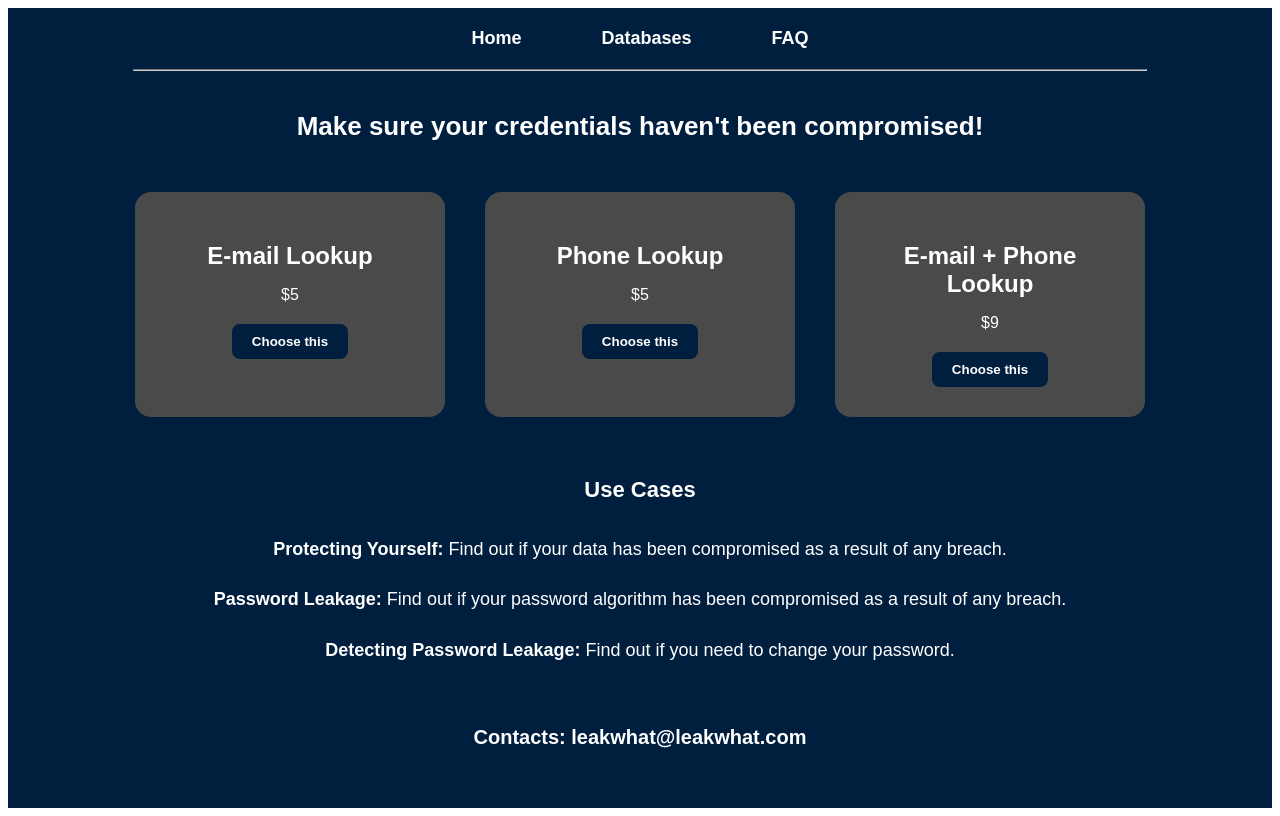
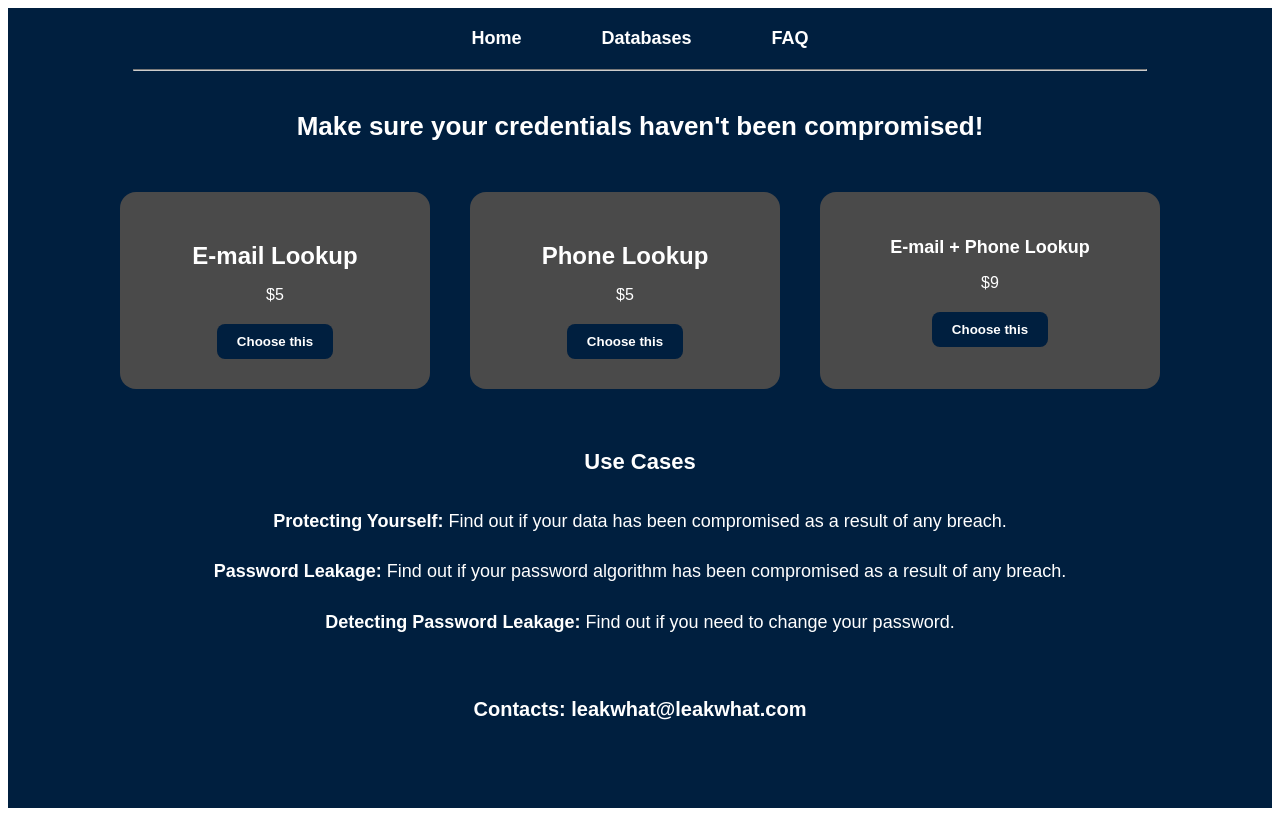
Before and after one commit to Bensero87/leakwhat, a Next.js app: page / in a window 1280 px wide. Built offline with nearby package versions, Linux system fonts and the light colour scheme.

Commit message:
Update index.js

```diff
--- a/pages/index.js
+++ b/pages/index.js
@@ -62,8 +62,8 @@ export default function Home() {
         </div>
 
 {/* E-mail + Phone Lookup */}
-        <div style={{ backgroundColor: '#4a4a4a', padding: '30px', borderRadius: '16px', width: '250px', textAlign: 'center' }}>
-          <h2 style={{ color: 'white', marginBottom: '10px' }}>E-mail + Phone Lookup</h2>
+<div style={{ backgroundColor: '#4a4a4a', padding: '30px', borderRadius: '16px', width: '280px', textAlign: 'center' }}>
+  <h2 style={{ color: 'white', fontSize: '18px', marginBottom: '10px', whiteSpace: 'nowrap' }}>E-mail + Phone Lookup</h2>
   <p style={{ color: 'white', fontSize: '16px', marginBottom: '20px' }}>$9</p>
   <button
     onClick={() => router.push('/email-phone-lookup')}
@@ -80,6 +80,7 @@ export default function Home() {
     Choose this
   </button>
 </div>
+
       </div>
 
       {/* Use Cases */}
```
Lines whose indentation alone changed are shown as unchanged.
